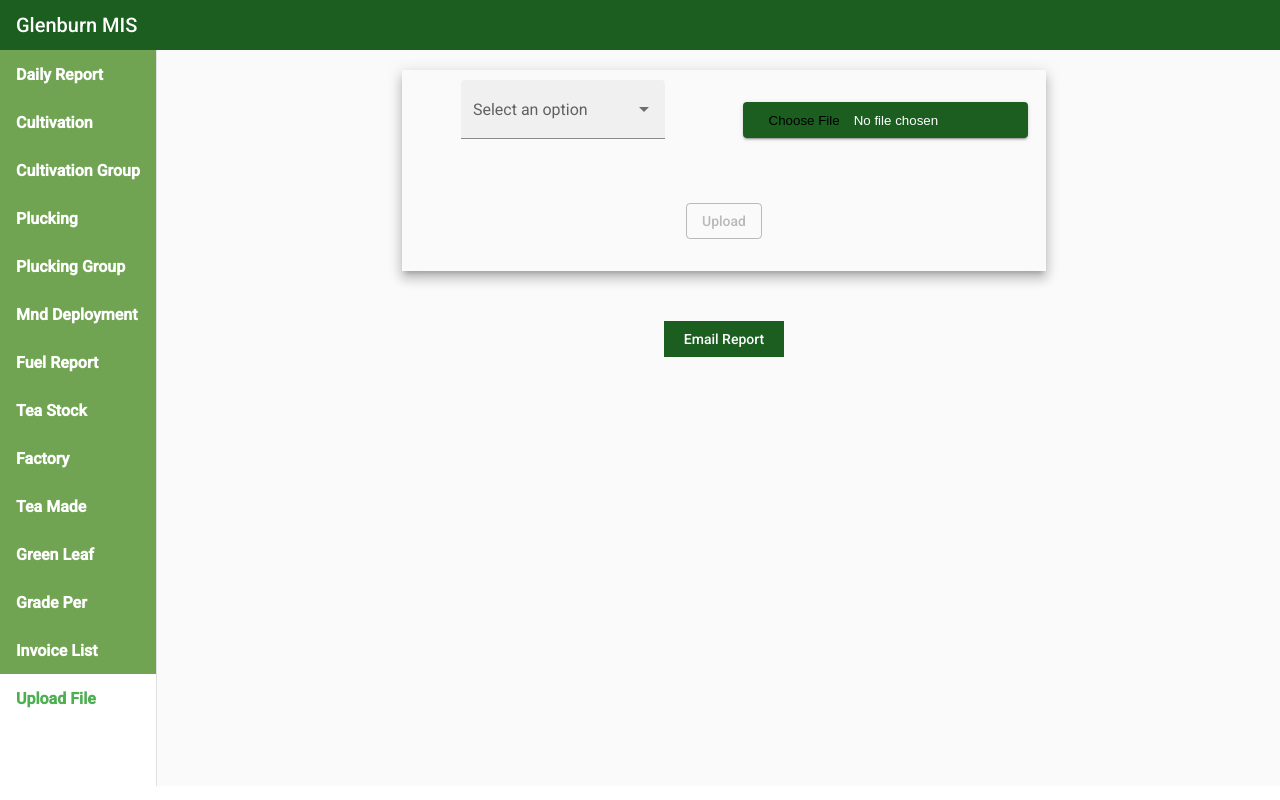
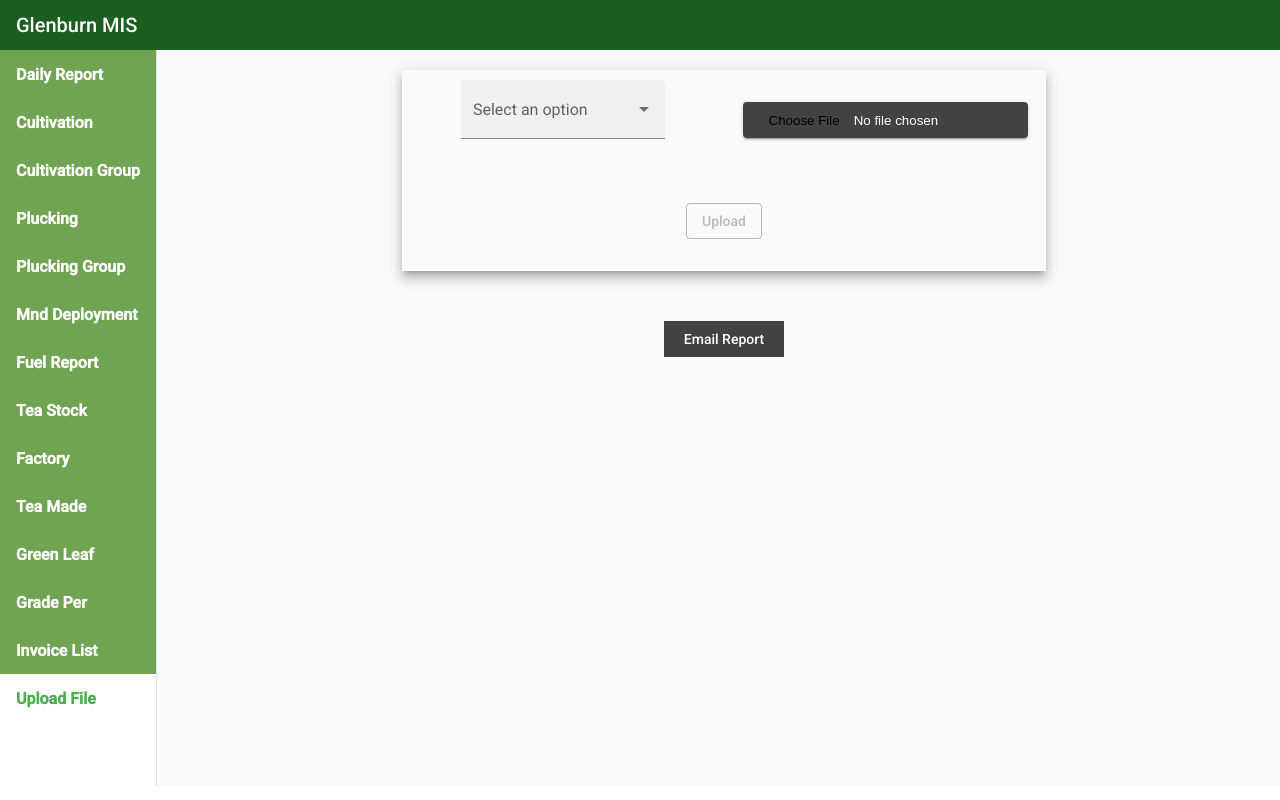
Before and after one commit to sidhant237/GlenMIS-FrontEnd, an Angular app: page /upload-csv in a window 1280 px wide. Built offline with nearby package versions, Linux system fonts and the light colour scheme.

Commit message:
style changes applied to upload component

```diff
--- a/src/app/upload-file/upload-file.component.html
+++ b/src/app/upload-file/upload-file.component.html
@@ -11,19 +11,19 @@
         </mat-grid-tile>
         <mat-grid-tile>
             <div matRipple>
-                <button mat-raised-button color="primary">
+                <button mat-raised-button color="accent">
                     <input class="file-input" type="file" id="file" (change)="handleFileInput($event.target.files)">
                 </button>
             </div>
         </mat-grid-tile>
         <mat-grid-tile colspan="2" *ngIf="!isUploading">
-            <button mat-stroked-button (click)="uploadFileToServer()" [disabled]="!database">Upload</button>
+            <button mat-stroked-button color="accent" (click)="uploadFileToServer()" [disabled]="!database">Upload</button>
         </mat-grid-tile>
         <mat-grid-tile colspan="2" *ngIf="isUploading">
             <mat-progress-bar mode="indeterminate"></mat-progress-bar>
         </mat-grid-tile>
     </mat-grid-list>
-        <button mat-flat-button color="primary" (click)="emailReportHandler()" *ngIf="!isMailSending">Email Report</button>
+        <button mat-flat-button color="accent" (click)="emailReportHandler()" *ngIf="!isMailSending">Email Report</button>
     <div class="email-controller" *ngIf="isMailSending">
         <app-spinner></app-spinner>
     </div>
```
